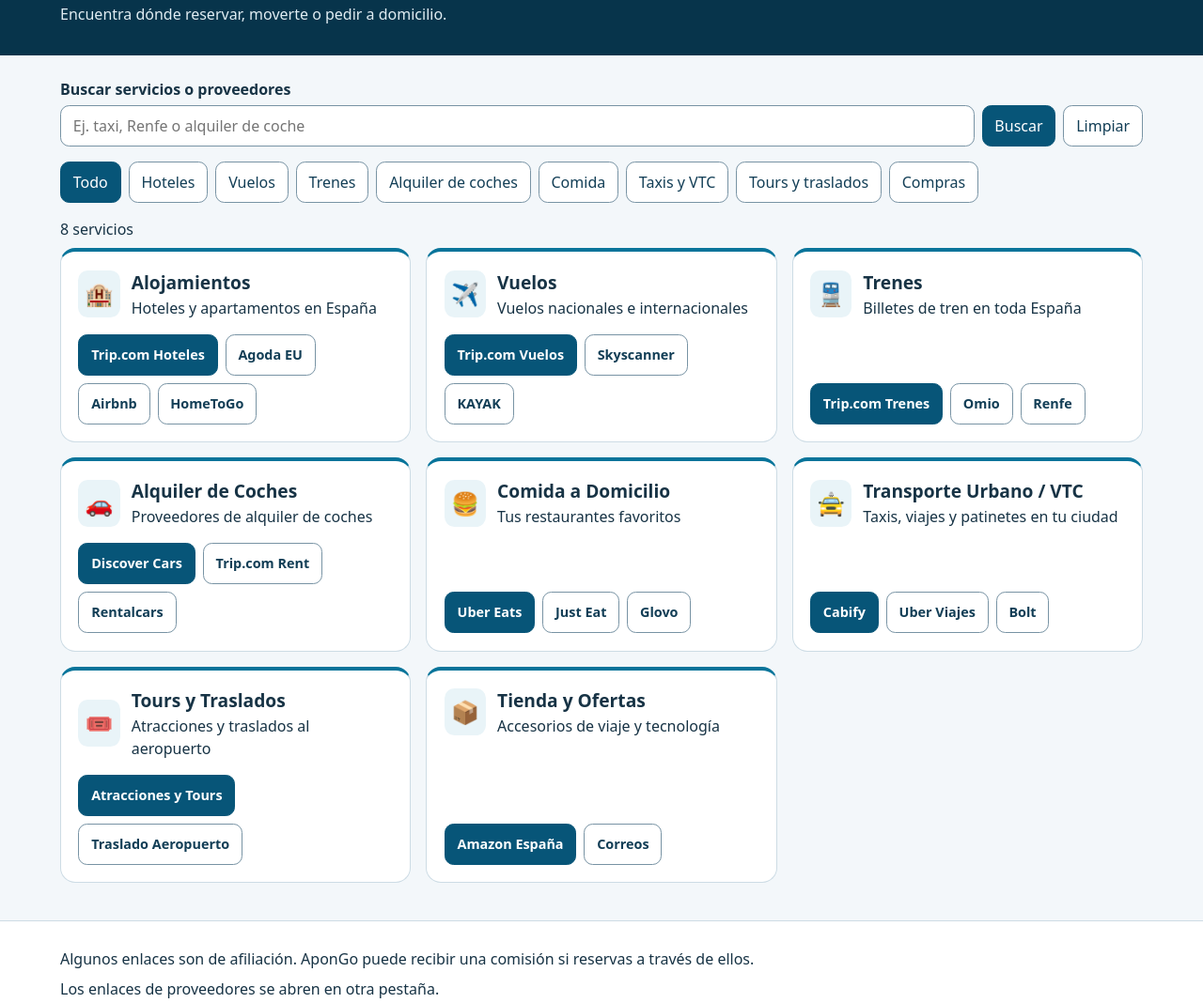
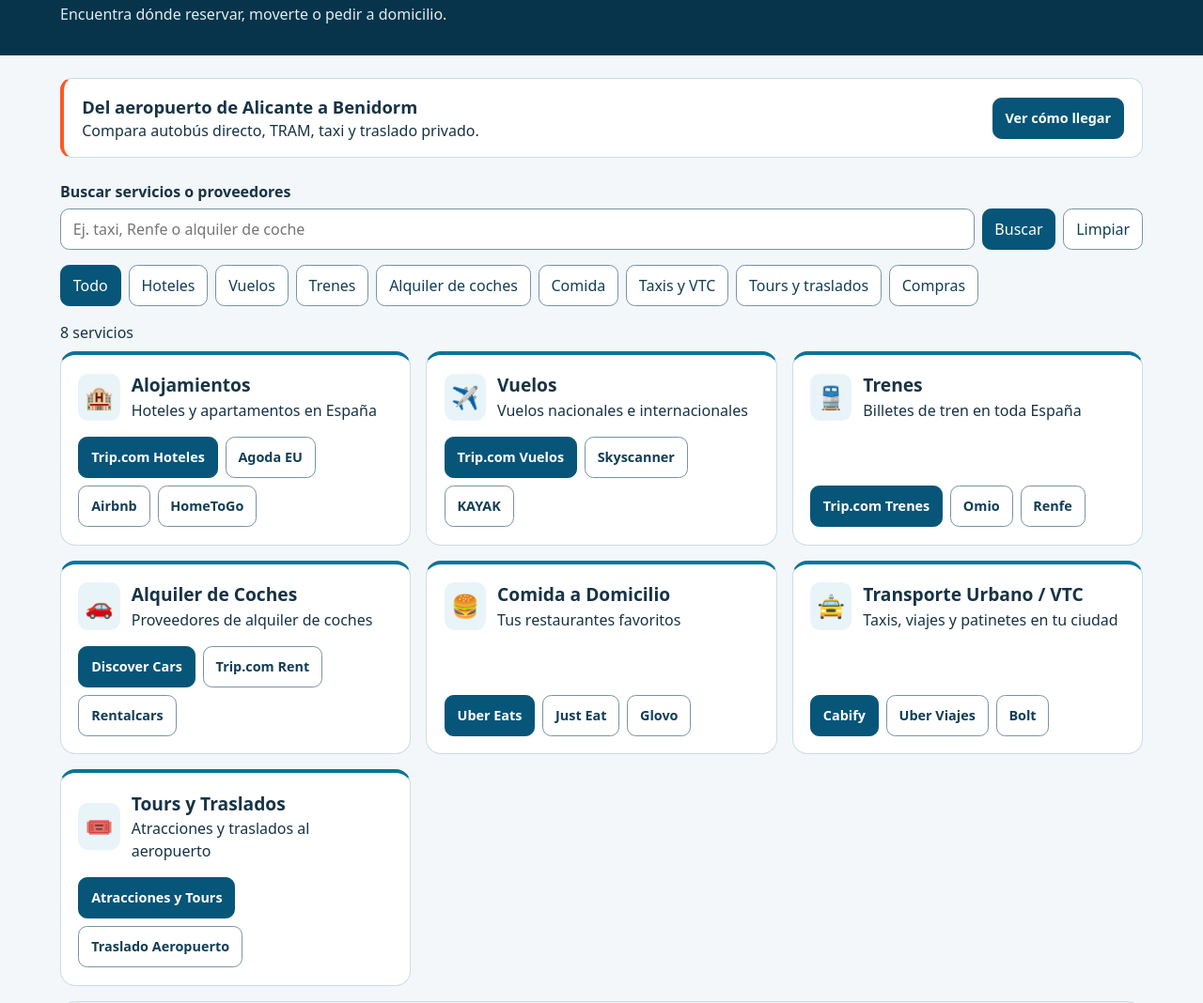
Before and after one commit to apontegram21-ai/AponGo-Web, a plain HTML site: page index.html in a window 1280 px wide. Shown: the part 145-1213 px from the top of the page at 94% size. Drawn offline with Linux system fonts and the light colour scheme.

Commit message:
Destaca la guía local y relega Compras en la portada

```diff
--- a/index.html
+++ b/index.html
@@ -44,6 +44,12 @@
         .skip { position: absolute; transform: translateY(-200%); background: #fff; color: #07344b; padding: 0.6rem; }
         .skip:focus { transform: none; }
         [hidden] { display: none !important; }
+
+        .route-feature { display: flex; align-items: center; justify-content: space-between; gap: 1rem; flex-wrap: wrap; margin-bottom: 1.5rem; padding: 1rem 1.2rem; background: #fff; border: 1px solid #cddce5; border-inline-start: 4px solid #FF5722; border-radius: 0.8rem; }
+        .route-feature h2 { font-size: 1.15rem; }
+        .secondary-card { grid-column: 1 / -1; background: #edf3f6; border: 1px solid #cddce5; }
+        .secondary-card .card-title h2 { font-size: 1rem; }
+        .secondary-card .card-icon { background: transparent; }
     </style>
 </head>
 <body>
@@ -60,6 +66,13 @@
         </div>
     </header>
     <main class="wrap" id="contenido">
+        <section class="route-feature" aria-labelledby="route-title">
+            <div>
+                <h2 id="route-title">Del aeropuerto de Alicante a Benidorm</h2>
+                <p>Compara autobús directo, TRAM, taxi y traslado privado.</p>
+            </div>
+            <a class="partner-pill primary" href="guias/aeropuerto-alicante-benidorm.html">Ver cómo llegar</a>
+        </section>
         <form role="search" id="searchForm" hidden>
             <label for="searchInput">Buscar servicios o proveedores</label>
             <div class="search-row">
@@ -211,7 +224,7 @@
         </div>
 
         <!-- 8. Compras y Amazon -->
-        <div class="card" data-category="Compras">
+        <div class="card secondary-card" data-category="Compras">
             <div>
                 <div class="card-header">
                     <div class="card-icon" aria-hidden="true">📦</div>
@@ -222,7 +235,7 @@
                 </div>
             </div>
             <div class="partners">
-                <a href="https://www.amazon.es/" target="_blank" rel="noopener noreferrer" class="partner-pill primary">Amazon España</a>
+                <a href="https://www.amazon.es/" target="_blank" rel="noopener noreferrer" class="partner-pill">Amazon España</a>
                 <a href="https://www.correos.es/" target="_blank" rel="noopener noreferrer" class="partner-pill">Correos</a>
             </div>
         </div>
```
